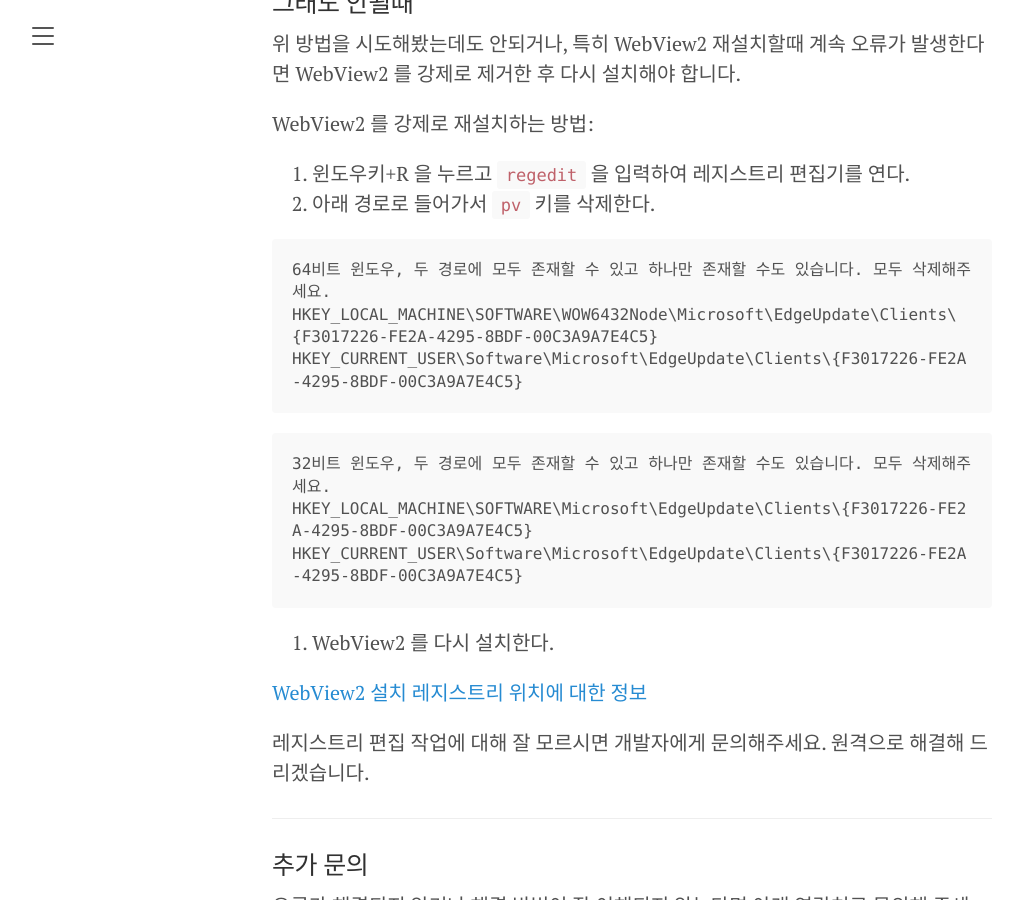
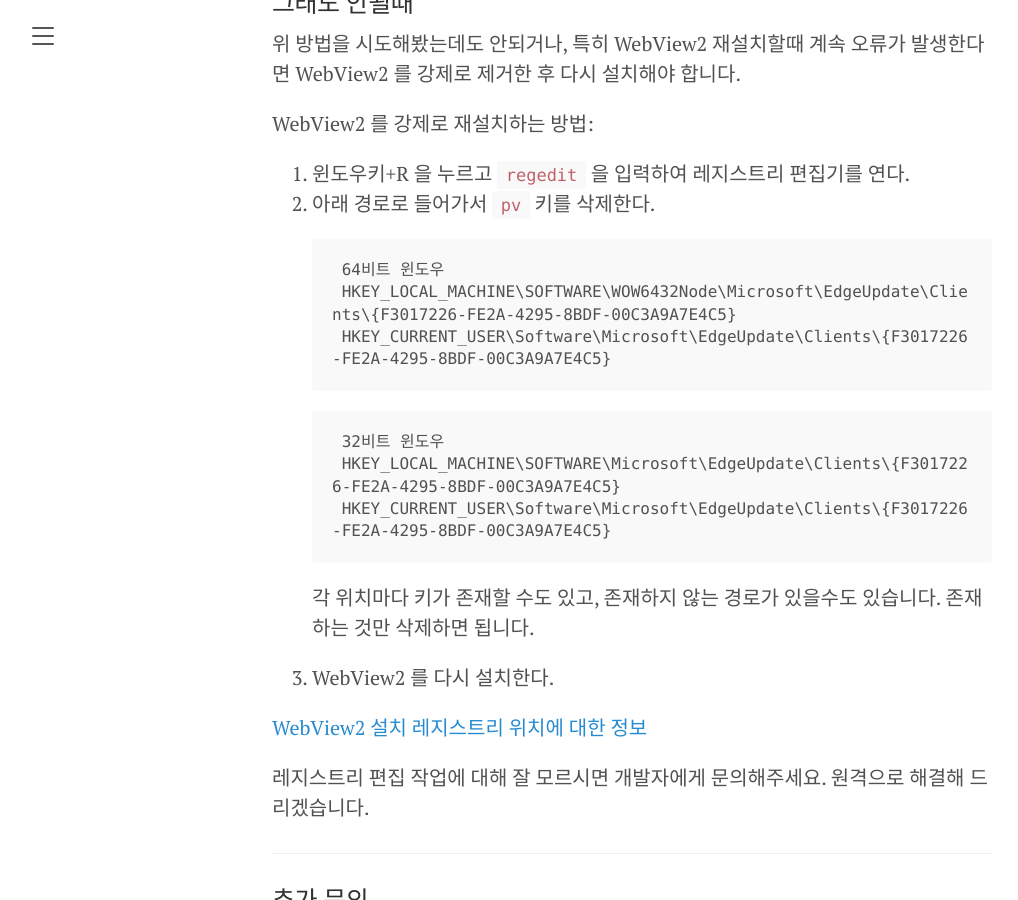
Before and after one commit to isk162534/AlphaLauncherDocs, a Jekyll site: the page built from collections/_error_posts/E_A_01.md, in a window 1280 px wide and 900 px high, scrolled down 1609 px. Shown: the whole window, without its empty margins (8-1026 px from the left). Built offline with Jekyll 4.4.1, drawn with Linux system fonts in a browser that asks for light colours.

Commit message:
update E_A_01

````diff
--- a/collections/_error_posts/E_A_01.md
+++ b/collections/_error_posts/E_A_01.md
@@ -32,17 +32,19 @@ WebView2 를 강제로 재설치하는 방법:
 1. 윈도우키+R 을 누르고 `regedit` 을 입력하여 레지스트리 편집기를 연다.
 2. 아래 경로로 들어가서 `pv` 키를 삭제한다.
 
-```
-64비트 윈도우, 두 경로에 모두 존재할 수 있고 하나만 존재할 수도 있습니다. 모두 삭제해주세요.
-HKEY_LOCAL_MACHINE\SOFTWARE\WOW6432Node\Microsoft\EdgeUpdate\Clients\{F3017226-FE2A-4295-8BDF-00C3A9A7E4C5}
-HKEY_CURRENT_USER\Software\Microsoft\EdgeUpdate\Clients\{F3017226-FE2A-4295-8BDF-00C3A9A7E4C5}
-```
+    ```
+    64비트 윈도우
+    HKEY_LOCAL_MACHINE\SOFTWARE\WOW6432Node\Microsoft\EdgeUpdate\Clients\{F3017226-FE2A-4295-8BDF-00C3A9A7E4C5}
+    HKEY_CURRENT_USER\Software\Microsoft\EdgeUpdate\Clients\{F3017226-FE2A-4295-8BDF-00C3A9A7E4C5}
+    ```
 
-```
-32비트 윈도우, 두 경로에 모두 존재할 수 있고 하나만 존재할 수도 있습니다. 모두 삭제해주세요.
-HKEY_LOCAL_MACHINE\SOFTWARE\Microsoft\EdgeUpdate\Clients\{F3017226-FE2A-4295-8BDF-00C3A9A7E4C5}
-HKEY_CURRENT_USER\Software\Microsoft\EdgeUpdate\Clients\{F3017226-FE2A-4295-8BDF-00C3A9A7E4C5}
-```
+    ```
+    32비트 윈도우
+    HKEY_LOCAL_MACHINE\SOFTWARE\Microsoft\EdgeUpdate\Clients\{F3017226-FE2A-4295-8BDF-00C3A9A7E4C5}
+    HKEY_CURRENT_USER\Software\Microsoft\EdgeUpdate\Clients\{F3017226-FE2A-4295-8BDF-00C3A9A7E4C5}
+    ```
+
+    각 위치마다 키가 존재할 수도 있고, 존재하지 않는 경로가 있을수도 있습니다. 존재하는 것만 삭제하면 됩니다.
 
 3. WebView2 를 다시 설치한다.
 
````
